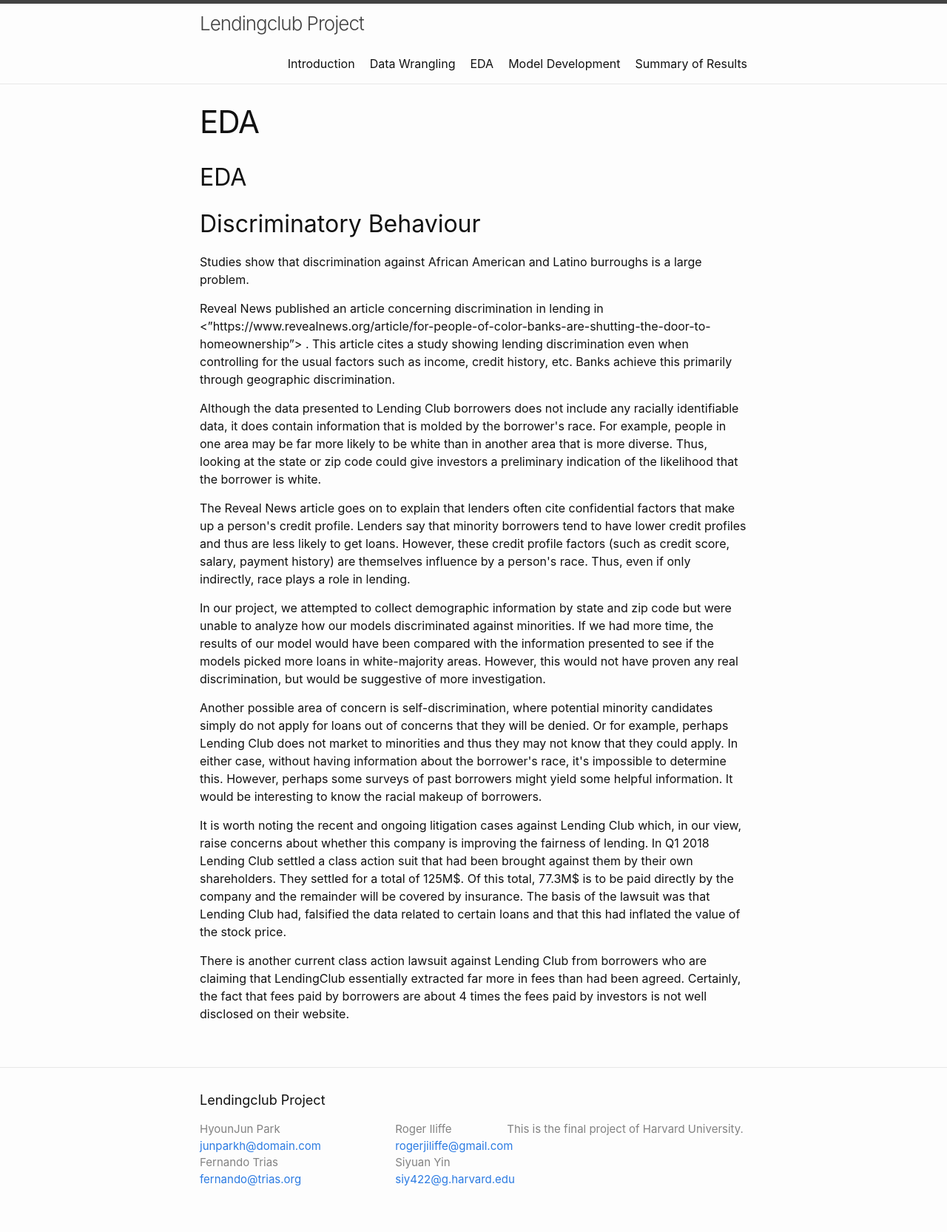
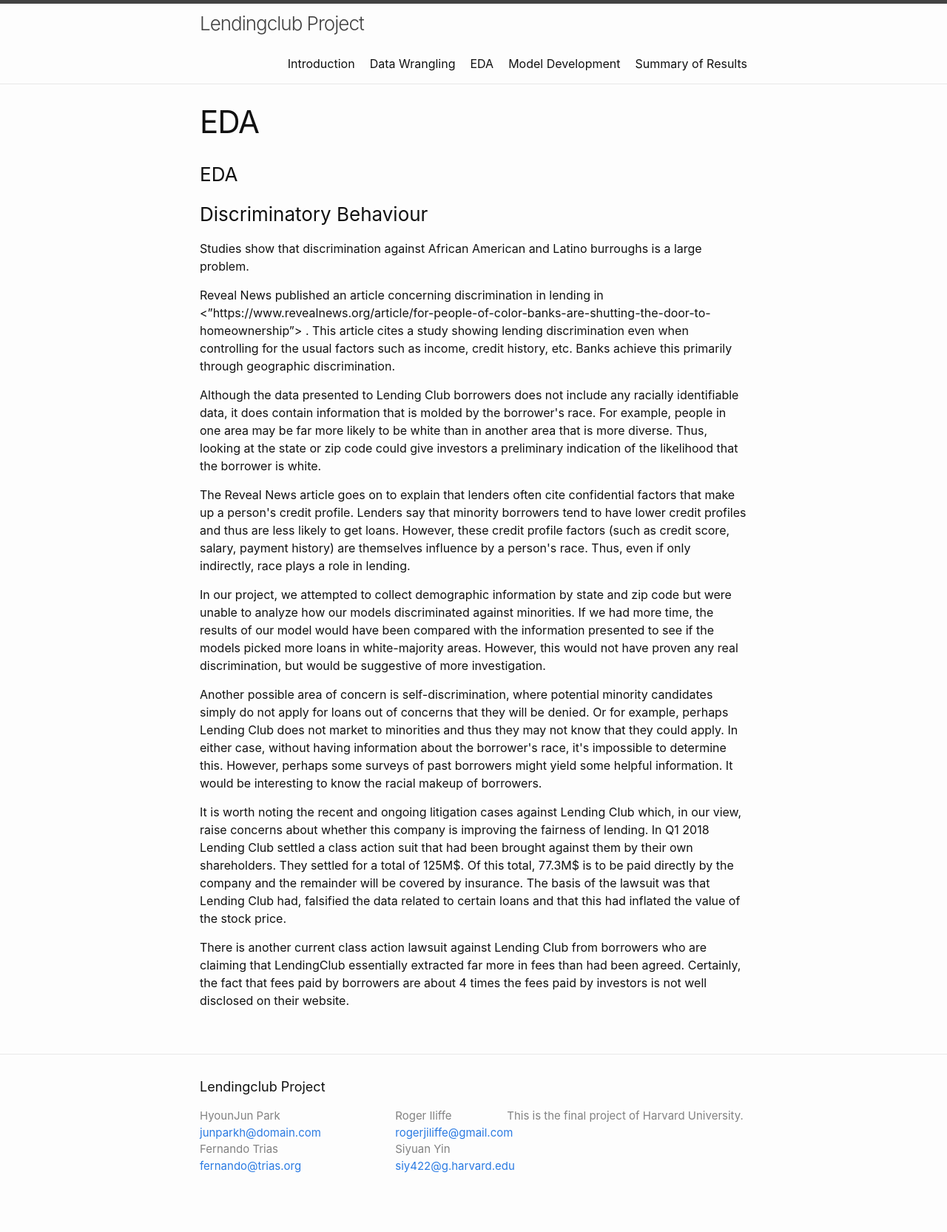
Before and after one commit to junparkh/LendingClub, a Jekyll site: the page built from menu2.md, in a window 1280 px wide. Shown: the whole page at 74% size. Built offline with Jekyll 4.4.1, drawn with Linux system fonts in a browser that asks for light colours.

```diff
--- a/menu2.md
+++ b/menu2.md
@@ -3,10 +3,10 @@ layout: page
 title: EDA
 permalink: /menu2/
 ---
-## EDA
+### EDA
 
 
-## Discriminatory Behaviour
+### Discriminatory Behaviour
 
 Studies show that discrimination against African American and Latino burroughs is a large problem.
 
```
